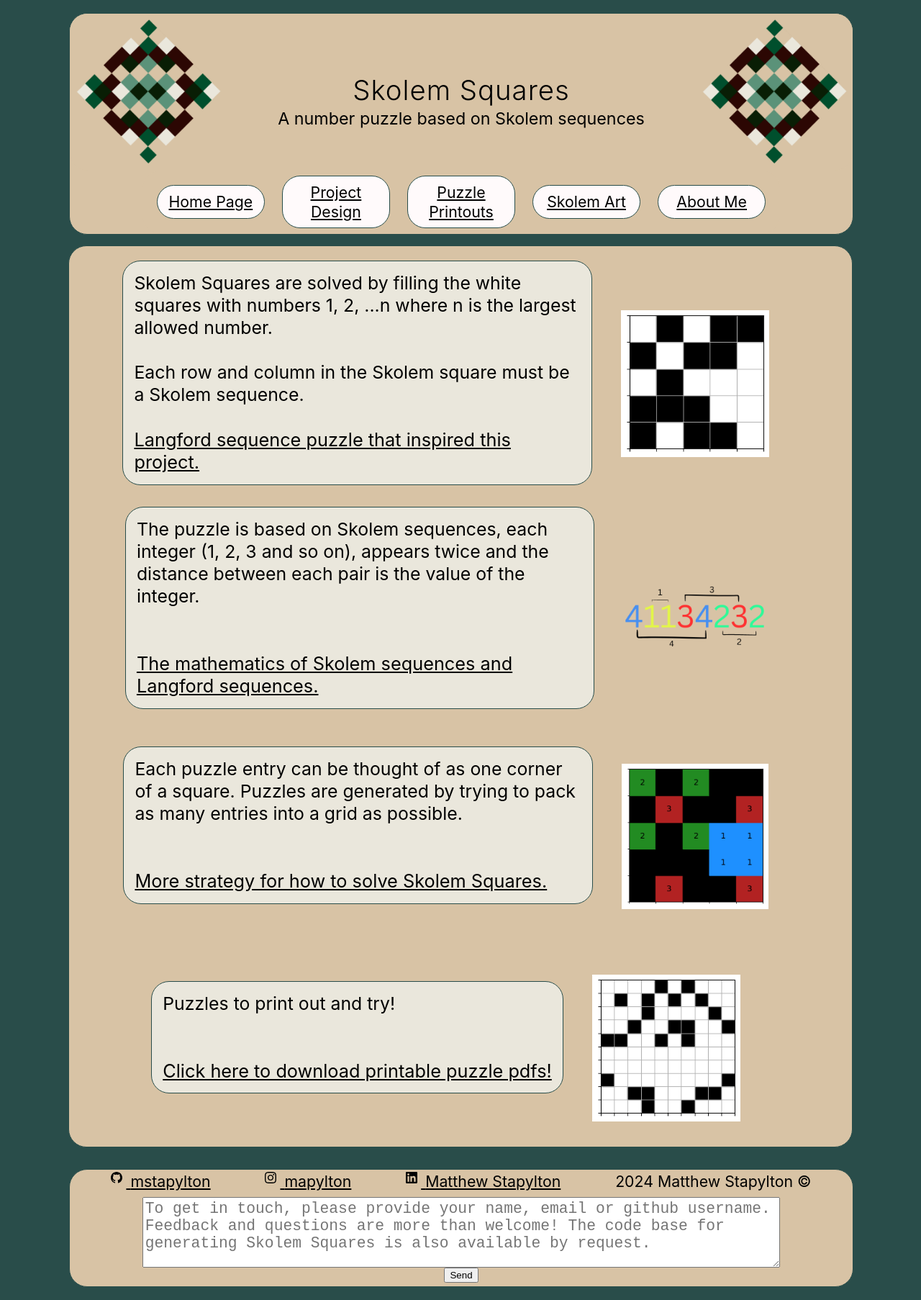
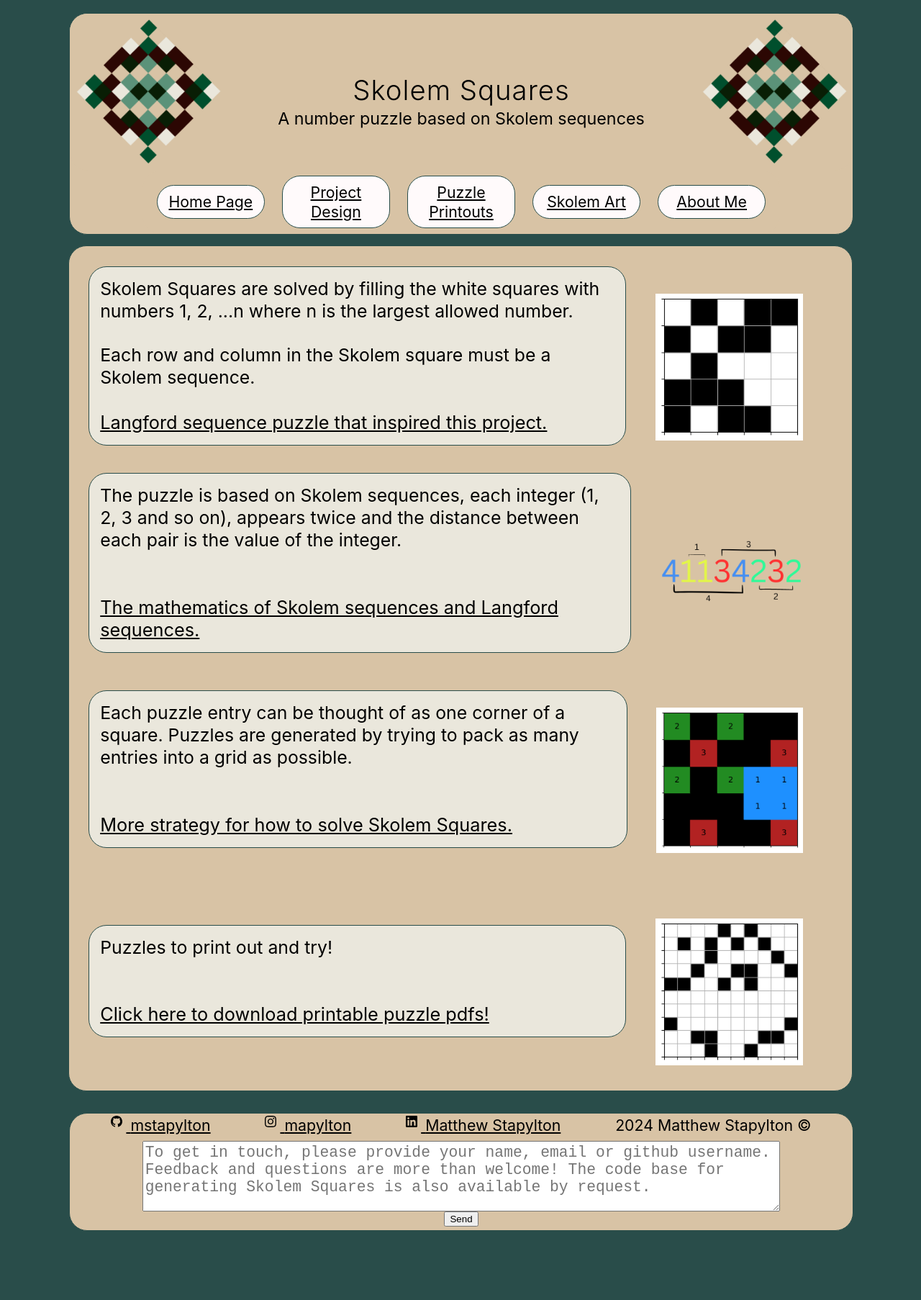
Before and after one commit to skolem-squares/skolem-squares.github.io, a Jekyll site: the page built from index.markdown, in a window 1280 px wide. Shown: the whole page at 72% size. Built offline with Jekyll 4.4.1, drawn with Linux system fonts in a browser that asks for light colours; after the commit the page ends 1728 px from its top, so only the background shows below that.

Commit message:
flex wrap home fix

```diff
--- a/_sass/minima/_layout.scss
+++ b/_sass/minima/_layout.scss
@@ -480,7 +480,7 @@ height: 100%;
   margin-bottom: .5 * $spacing-unit;
 
   display: flex;
-  //flex: 2 1 80%;
+  flex: 1.5 0 50%;
 
   flex-direction: column;
   //flex-wrap: wrap;
@@ -492,7 +492,7 @@ height: 100%;
   // max-width: calc(100vw - (#{$spacing-unit} * 40));
  // max-width: 40%;
   //min-width: 30%;
-  max-width: 60%;
+  //max-width: 60%;
 }
 
 
```
Also changed, not shown: 3 other files.
